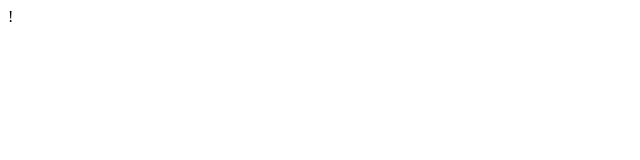
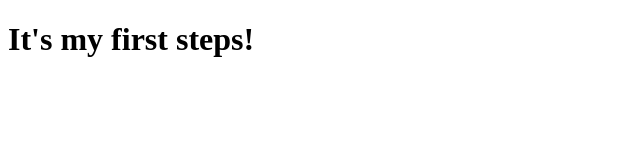
Before and after one commit to TeddyReady/SiteProject, a plain HTML site: page project.html in a window 1280 px wide. Shown: the whole page, without its empty margins (0-640 px from the left). Drawn offline with Linux system fonts and the light colour scheme.

Commit message:
Little changes, v1.0.1

```diff
--- a/project.html
+++ b/project.html
@@ -1,4 +1,3 @@
-!
 <!DOCTYPE html>
 <HTML>
 
@@ -7,7 +6,7 @@
 </head>
 
 <body>
-
+	<h1>It's my first steps!</h1>
 </body>
 
 </HTML>
```
